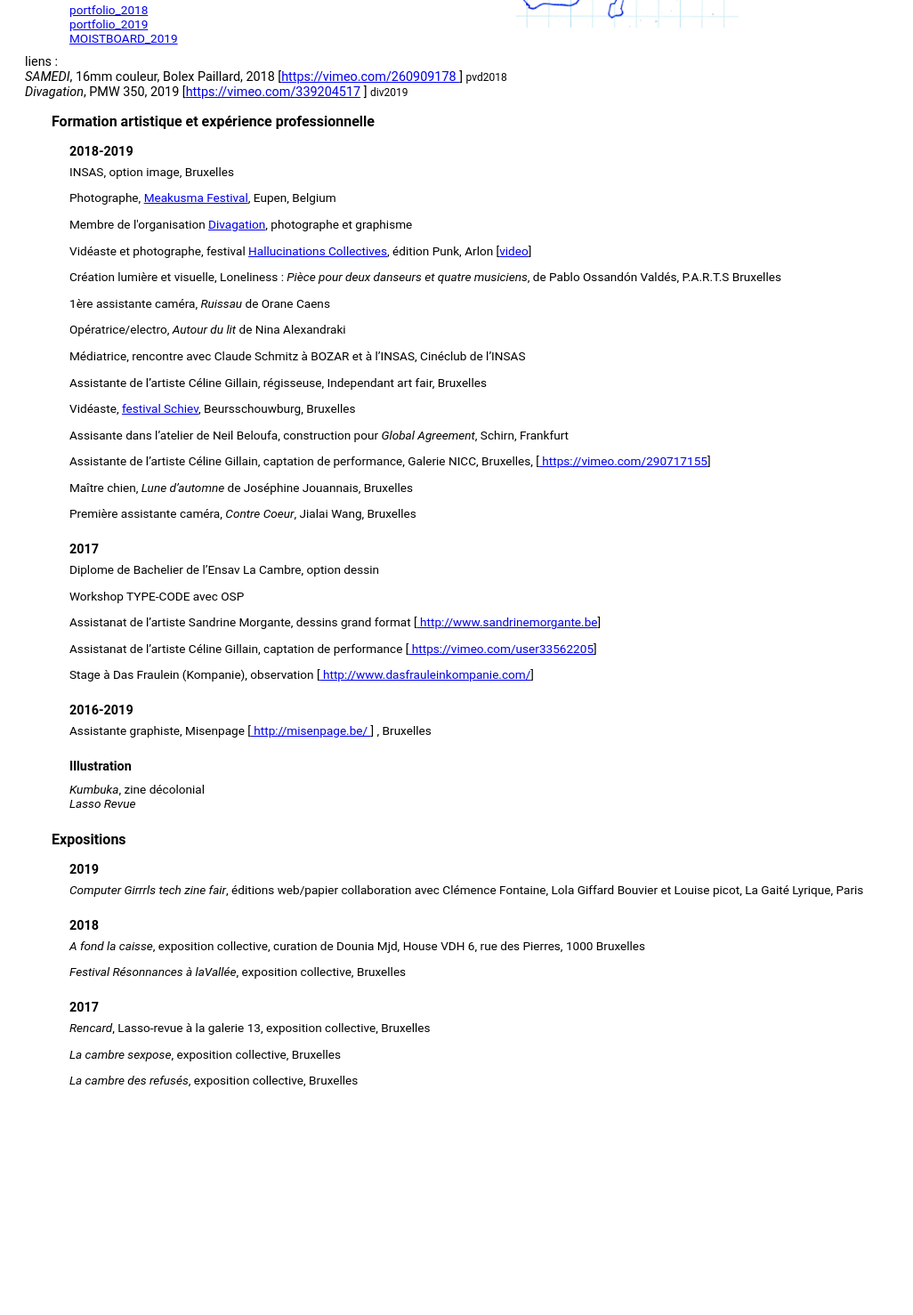
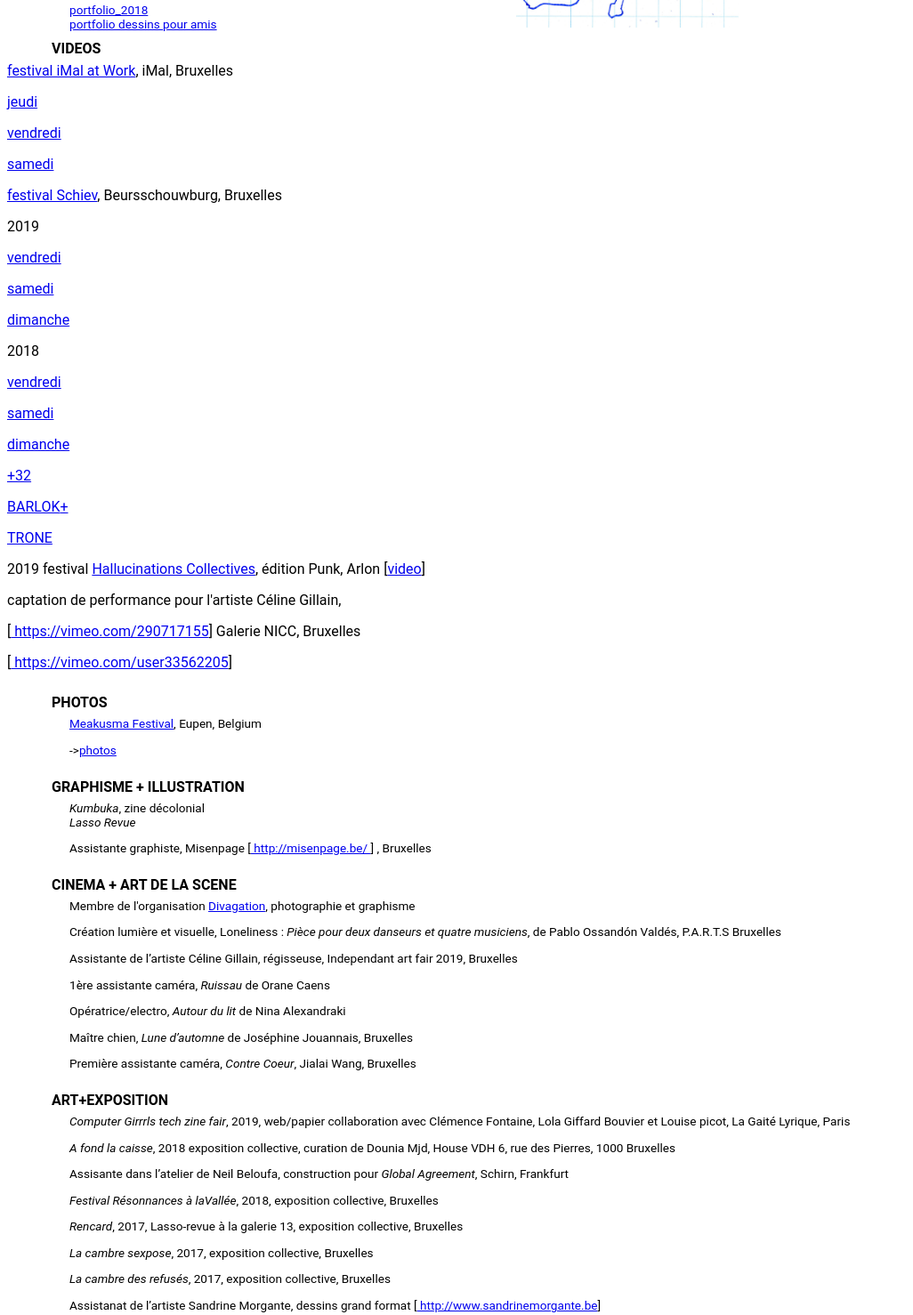
Before and after one commit to adelegregoire/adelegregoire.github.io, a plain HTML site: page index_fr.html in a window 1280 px wide. Shown: the part 252-1730 px from the top of the page at 89% size, without its empty margins (0-1026 px from the left). Before the commit the page ends 1488 px from the top, so only its background shows below. Drawn offline with Linux system fonts and the light colour scheme; a web font is replaced by a local one.

Commit message:
Update index_fr.html

```diff
--- a/index_fr.html
+++ b/index_fr.html
@@ -127,94 +127,101 @@ body {
 
 <div class="texte">
 	<a href="assets/PDF/Portfolio_2018.pdf">portfolio_2018</a></br>
-	<a href="assets/PDF/ADELEGREGOIRE_PORTFOLIO_2019.pdf">portfolio_2019</a></br>
-	<a href="MOISTBOARD.html">MOISTBOARD_2019</a>
+	<a href="assets/PDF/ADELEGREGOIRE_PORTFOLIO_2019.pdf">portfolio dessins pour amis</a></br>
+	<!--   <a href="MOISTBOARD.html">MOISTBOARD_2019</a>   -->
 </div>
-<div class="videos">liens : </br>
+<!--   <div class="videos">liens : </br>
 <em>SAMEDI</em>, 16mm couleur, Bolex Paillard, 2018 [<a target="blank" href="https://vimeo.com/260909178">https://vimeo.com/260909178 </a> ] <small>pvd2018</small></br>
 <em>Divagation</em>, PMW 350, 2019 [<a href="https://vimeo.com/339204517">https://vimeo.com/339204517</a> ] <small>div2019</small>
 </p>
+</div>   -->
+
+<div class="gd_titre">VIDEOS</div></p>
+
+<a target="blank" href="https://www.facebook.com/events/462323907706718/">festival iMal at Work</a>, iMal, Bruxelles</p>
+<a target="blank" href="https://www.facebook.com/iMALBrussels/videos/2684557541607028/UzpfSTUwNTY0MzIwOTM1OlZLOjQ4NjgxMjcyODU5MTE2OQ/">jeudi</a></p>
+<a target="blank" href="https://www.facebook.com/iMALBrussels/videos/348442639344216/UzpfSTUwNTY0MzIwOTM1OlZLOjQ4NzU1OTI1MTg0OTg1MA/">vendredi</a></p>
+<a target="blank" href="https://www.facebook.com/iMALBrussels/videos/1006955436313932/UzpfSTUwNTY0MzIwOTM1OlZLOjQ5MTQyMTM0MTQ2MzY0MQ/">samedi</a></p>
+
+
+
+<a target="blank" href="https://www.facebook.com/Schiev/"> festival Schiev</a>, Beursschouwburg, Bruxelles</p>
+2019 </p>
+<a target="blank" href="https://www.facebook.com/Schiev/videos/534946770631543/">vendredi</a></p>
+<a target="blank" href="https://www.facebook.com/Schiev/videos/985160701842103/">samedi</a></p>
+<a target="blank" href="https://www.facebook.com/Schiev/videos/712157302597987/">dimanche</a></p>
+2018 </p>
+<a target="blank" href="https://www.facebook.com/Schiev/videos/329481954533932/">vendredi</a></p>
+<a target="blank" href="https://www.facebook.com/Schiev/videos/2149734745076872/">samedi</a></p>
+<a target="blank" href="https://www.facebook.com/Schiev/videos/1006643689544469/">dimanche</a></p>
+
+<a target="blank" href="https://www.facebook.com/leplus32/">+32</a></p>
+<a target="blank" href="https://www.facebook.com/leplus32/videos/1847022652069847/">BARLOK</a><a target="blank" href="https://www.facebook.com/leplus32/videos/2097884956995906/">+</a></p>
+<a target="blank" href="https://www.facebook.com/leplus32/videos/449590965965781/UzpfSTI2OTg5Mzc0MDUyMTM3Mjo1MjgxNTk4NTEzNjE0MjU/">TRONE</a></p>
+
+2019 festival <a target="blank" href="https://www.facebook.com/leshallus/"> Hallucinations Collectives</a>, édition Punk, Arlon [<a target="blank" href="https://www.facebook.com/plugins/video.php?href=https%3A%2F%2Fwww.facebook.com%2Fleshallus%2Fvideos%2F2282937401922439%2F&">video</a>]</p>
+
+captation de performance pour l'artiste Céline Gillain,</p>
+	[<a target="blank" href="https://vimeo.com/290717155"> https://vimeo.com/290717155</a>] Galerie NICC, Bruxelles</p>
+	[<a target="blank" href="https://vimeo.com/user33562205"> https://vimeo.com/user33562205</a>]</p>
+
+
+<div class="gd_titre">PHOTOS</div></p>
+
+<div class="texte">
+	<a target="blank" href="www.http://www.meakusma-festival.be/">Meakusma Festival</a>, Eupen, Belgium</p>
+	-><a target="blank" href="https://www.flickr.com/photos/152537579@N03/albums/72157710881063327/with/48748266616/">photos</a></p>
 </div>
 
-<div class="gd_titre">Formation artistique et expérience professionnelle</div></p>
+<div class="gd_titre">GRAPHISME + ILLUSTRATION</div></p>
+<div class="texte">
+	<em>Kumbuka</em>, zine décolonial</br>
+		<em>Lasso Revue</em></p>
 
+	Assistante graphiste, Misenpage [<a target="blank" href="http://misenpage.be/"> http://misenpage.be/ </a>] , Bruxelles</p>
+</div>
+</div>
 
-<div class="titre">2018-2019	</div></p>
+<div class="gd_titre">CINEMA + ART DE LA SCENE</div></p>
+<div class="texte">
 
-<div class="texte">	INSAS, option image, Bruxelles</p>
-
-		Photographe, <a target="blank" href="www.http://www.meakusma-festival.be/">Meakusma Festival</a>, Eupen, Belgium</p>
-
-		Membre de l'organisation <a target="blank" href="https://www.facebook.com/groups/1921814294750325/">Divagation</a>, photographe et graphisme</p>
-
-		Vidéaste et photographe, festival <a target="blank" href="https://www.facebook.com/leshallus/"> Hallucinations Collectives</a>, édition Punk, Arlon [<a target="blank" href="https://www.facebook.com/plugins/video.php?href=https%3A%2F%2Fwww.facebook.com%2Fleshallus%2Fvideos%2F2282937401922439%2F&">video</a>]</p>
+	Membre de l'organisation <a target="blank" href="https://www.facebook.com/groups/1921814294750325/">Divagation</a>, photographie et graphisme</p>
 
 	Création lumière et visuelle, Loneliness : <em>Pièce pour deux danseurs et quatre musiciens</em>, de Pablo Ossandón Valdés, P.A.R.T.S Bruxelles </p>
+
+	Assistante de l’artiste Céline Gillain, régisseuse, Independant art fair 2019, Bruxelles</p>
 
 	1ère assistante caméra, <em>Ruissau</em> de Orane Caens</p>
 
 	Opératrice/electro, <em>Autour du lit</em> de Nina Alexandraki</p>
-
-		Médiatrice, rencontre avec Claude Schmitz à BOZAR et à l’INSAS, Cinéclub de l’INSAS</p>
-
-		Assistante de l’artiste Céline Gillain, régisseuse, Independant art fair, Bruxelles</p>
-
-		Vidéaste, <a target="blank" href="https://www.facebook.com/Schiev/"> festival Schiev</a>, Beursschouwburg, Bruxelles</p>
-
-		Assisante dans l’atelier de Neil Beloufa, construction pour <em>Global Agreement</em>, Schirn, Frankfurt</p>
-
-		Assistante de l’artiste Céline Gillain, captation de performance, Galerie NICC, Bruxelles, [<a target="blank" href="https://vimeo.com/290717155"> https://vimeo.com/290717155</a>]</p>
 
 	Maître chien, <em>Lune d’automne</em> de Joséphine Jouannais, Bruxelles</p>
 
 	Première assistante caméra, <em>Contre Coeur</em>, Jialai Wang, Bruxelles</p>
 </div>
 
-<div class="titre">	2017</div> </p>
+<div class="gd_titre">ART+EXPOSITION</div></p>
 
-<div class=texte>	Diplome de Bachelier de l’Ensav La Cambre, option dessin</p>
+	<div class="texte">	<em>Computer Girrrls tech zine fair</em>, 2019, web/papier collaboration
+		avec Clémence Fontaine, Lola Giffard Bouvier et Louise picot, La Gaité Lyrique, Paris</p>
 
-		Workshop TYPE-CODE avec OSP</p>
+	<em>A fond la caisse</em>, 2018 exposition collective, curation de Dounia Mjd, House VDH 6, rue des Pierres, 1000 Bruxelles</p>
+
+	Assisante dans l’atelier de Neil Beloufa, construction pour <em>Global Agreement</em>, Schirn, Frankfurt</p>
+
+	<em>Festival Résonnances à laVallée</em>, 2018, exposition collective, Bruxelles</p>
+
+	<em>Rencard</em>, 2017, Lasso-revue à la galerie 13, exposition collective, Bruxelles</p>
+
+	<em>La cambre sexpose</em>, 2017, exposition collective, Bruxelles</p>
+
+	<em>La cambre des refusés</em>, 2017, exposition collective, Bruxelles</p>
+
 
 	Assistanat de l’artiste Sandrine Morgante, dessins grand format [<a target="blank" href="http://www.sandrinemorgante.be"> http://www.sandrinemorgante.be</a>]</p>
 
-		Assistanat de l’artiste Céline Gillain, captation de performance [<a target="blank" href="https://vimeo.com/user33562205"> https://vimeo.com/user33562205</a>]</p>
-
-		Stage à Das Fraulein (Kompanie), observation [<a target="blank" href="http://www.dasfrauleinkompanie.com/"> http://www.dasfrauleinkompanie.com/</a>]</p>
-</div>
-
-<div class="titre">	2016-2019</div></p>
-
-<div class="texte"> Assistante graphiste, Misenpage [<a target="blank" href="http://misenpage.be/"> http://misenpage.be/ </a>] , Bruxelles</p>
-</div>
-
-	<div class="titre">Illustration</div></br>
-	<div class="texte">	<em>Kumbuka</em>, zine décolonial</br>
-		<em>Lasso Revue</em></p>
-</div>
-
-<div class="gd_titre">Expositions</div></p>
-
-
-	<div class="titre">2019</div>	</p>
-	<div class="texte">	<em>Computer Girrrls tech zine fair</em>, éditions web/papier collaboration
-		avec Clémence Fontaine, Lola Giffard Bouvier et Louise picot, La Gaité Lyrique, Paris</p>
 </div>
 
 
-
-<div class="titre">	2018</div></p>
-	<div class="texte">		<em>A fond la caisse</em>, exposition collective, curation de Dounia Mjd, House VDH 6, rue des Pierres, 1000 Bruxelles</p>
-
-		<em>Festival Résonnances à laVallée</em>, exposition collective, Bruxelles</p>
-	</div>
-<div class="titre">	2017</div></p>
-	<div class="texte">		<em>Rencard</em>, Lasso-revue à la galerie 13, exposition collective, Bruxelles</p>
-
-		<em>La cambre sexpose</em>, exposition collective, Bruxelles</p>
-
-		<em>La cambre des refusés</em>, exposition collective, Bruxelles</p>
-	</div>
-
 </body>
 </html>
```
Lines whose indentation alone changed are shown as unchanged.
